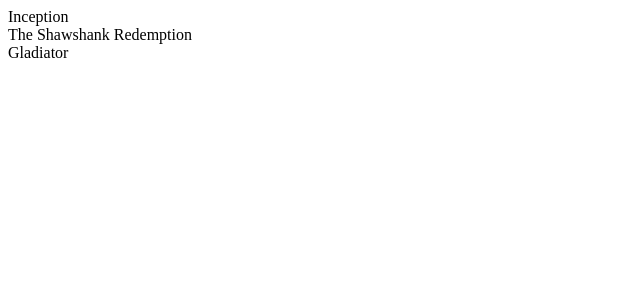
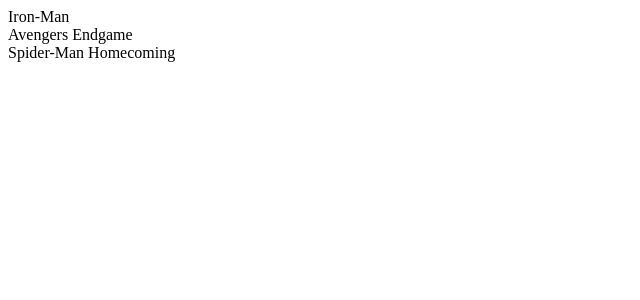
Before and after one commit to Joon-Bug5/myFlix-client, a React (Vite) app: page / in a window 1280 px wide. Shown: the top 300 px of the page, without its empty margins (0-640 px from the left). Built offline with nearby package versions, Linux system fonts and the light colour scheme.

Commit message:
Updated movies and images

```diff
--- a/src/components/main-view/main-view.jsx
+++ b/src/components/main-view/main-view.jsx
@@ -8,9 +8,9 @@
     super();
     this.state = {
       movies: [
-        {_id: 1, Title: 'Inception', Description: 'desc1...', ImagePath: '...'},
-        {_id: 2, Title: 'The Shawshank Redemption', Description: 'desc2...', ImagePath: '...'},
-        {_id: 3, Title: 'Gladiator', Description: 'desc3...', ImagePath: '...'}
+        {_id: 1, Title: 'Iron-Man', Description: 'desc1...', ImagePath: 'https://m.media-amazon.com/images/I/91qvAndeVYL._AC_UY218_.jpg'},
+        {_id: 2, Title: 'Avengers Endgame', Description: 'desc2...', ImagePath: 'https://m.media-amazon.com/images/I/91e9898R7QL._AC_UY218_.jpg'},
+        {_id: 3, Title: 'Spider-Man Homecoming', Description: 'desc3...', ImagePath:'https://m.media-amazon.com/images/I/91mhJDbpH3L._AC_UY218_.jpg'}
       ],
       selectedMovie: null
     };
```
Also changed, not shown: 2 other files (tests, documents, lock files or other folders).
